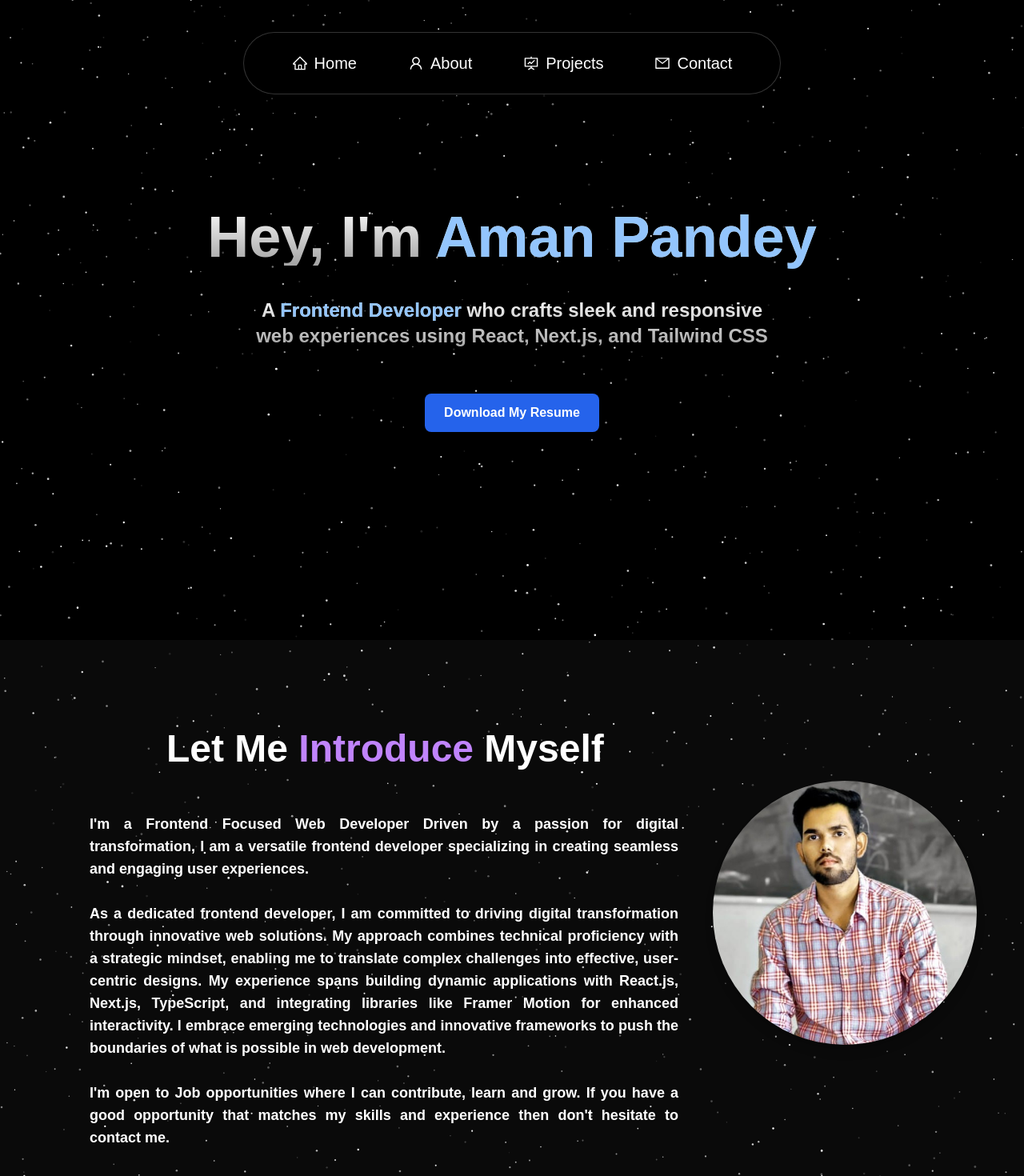
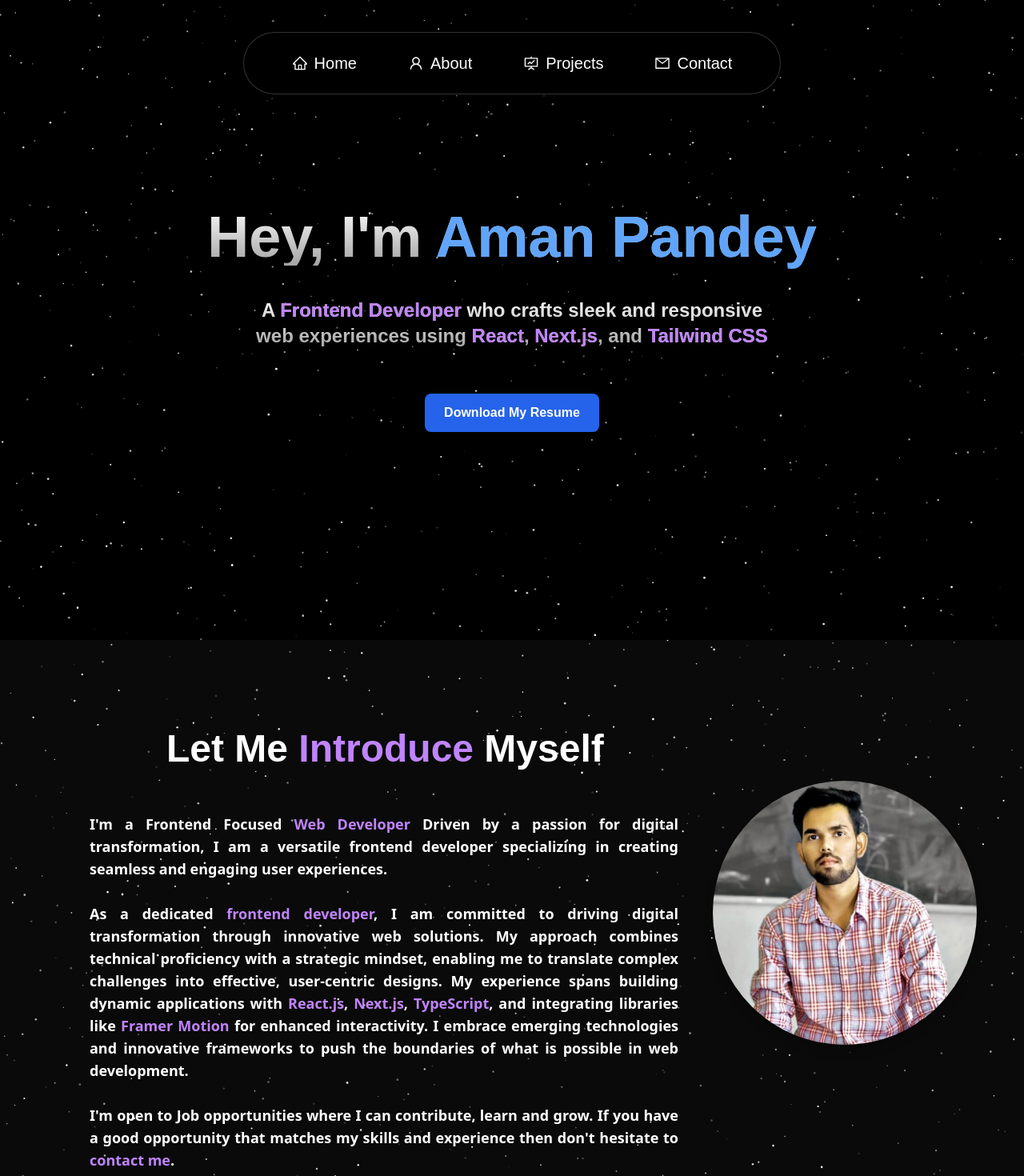
Before and after one commit to amanpandey3956/Portfolio, a Next.js app: page / in a window 1280 px wide. Shown: the top 1470 px of the page at 80% size. Built offline with nearby package versions, Linux system fonts and the light colour scheme.

Commit message:
final push

```diff
--- a/src/app/about/page.tsx
+++ b/src/app/about/page.tsx
@@ -1,5 +1,6 @@
 'use client';
 import React, { useEffect, useState } from "react";
+import { SparklesCore } from '@/components/ui/sparkles';
 import GitHubCalendar from "react-github-calendar";
 import { CgCPlusPlus } from "react-icons/cg";
 import {
@@ -67,6 +68,17 @@ const About = () => {
 
   return (
     <div className="min-h-screen relative bg-gray-100 dark:bg-gray-900 py-12 pt-40 overflow-hidden">
+      <div className="absolute inset-0 w-full h-full">
+        <SparklesCore
+          id="tsparticles-contact"
+          background="transparent"
+          minSize={0.6}
+          maxSize={1.4}
+          particleDensity={100}
+          className="w-full h-full"
+          particleColor="#FFFFFF"
+        />
+      </div>
       <div className="relative z-10 flex justify-center mt-8">
         <div className="border-4 border-purple-200 p-8 rounded-lg max-w-4xl w-full custom-border">
           <div className="flex flex-col md:flex-row justify-between items-center md:items-start gap-16">
--- a/src/app/contact/page.tsx
+++ b/src/app/contact/page.tsx
@@ -72,7 +72,7 @@ function ContactUs() {
         {submitted ? (
           <p className="text-center text-green-500">Thank you! Your message has been sent.</p>
         ) : (
-          <form onSubmit={handleSubmit} className="space-y-4 mt-8">
+          <form onSubmit={handleSubmit} className="space-y-4 text-white mt-8">
             <input
               type="text"
               name="name"
--- a/src/components/Hero.tsx
+++ b/src/components/Hero.tsx
@@ -20,12 +20,12 @@ export function Hero() {
         <h1
           className="mt-20 md:mt-0 text-4xl md:text-7xl font-bold bg-clip-text text-transparent bg-gradient-to-b from-neutral-50 to-neutral-400"
         >
-          Hey, I&apos;m <span className="text-blue-300">Aman Pandey</span>
+          Hey, I&apos;m <span className="text-blue-400">Aman Pandey</span>
         </h1>
         <p
           className="mt-10 text-xl md:text-2xl font-bold bg-clip-text max-w-2xl mx-auto text-transparent bg-gradient-to-b from-neutral-50 to-neutral-400"
         >
-          A <span className="text-blue-300">Frontend Developer</span> who crafts sleek and responsive web experiences using React, Next.js, and Tailwind CSS
+          A <span className="text-purple-400">Frontend Developer</span> who crafts sleek and responsive web experiences using <span className="text-purple-400">React</span>, <span className="text-purple-400">Next.js</span>, and <span className="text-purple-400">Tailwind CSS</span>
         </p>
 
         <div className="relative mt-12 md:mt-14">
--- a/src/components/Hero2.tsx
+++ b/src/components/Hero2.tsx
@@ -21,12 +21,12 @@ export function Hero2() {
           <h1 className="lg:px-0 sm:px-16 md:px-10 mt-32 lg:mt-24 text-5xl font-bold bg-clip-text text-transparent text-white text-center lg:text-left lg:ml-48">
             Let Me <span className="text-purple-400">Introduce</span> Myself
           </h1>
-          <p className="lg:px-0 sm:px-16 md:px-10 mt-16 lg:mt-14 text-lg lg:text-justify font-semibold bg-clip-text text-transparent text-white text-justify lg:ml-24">
-            I&apos;m a Frontend Focused Web Developer Driven by a passion for digital transformation, I am a versatile frontend developer specializing in creating seamless and engaging user experiences.
+          <p className="lg:px-0 sm:px-16 md:px-10 mt-16 lg:mt-14 text-lg lg:text-justify font-semibold font-sans bg-clip-text text-transparent text-white text-justify lg:ml-24">
+            I&apos;m a Frontend Focused <span className="text-purple-400">Web Developer</span> Driven by a passion for digital transformation, I am a versatile frontend developer specializing in creating seamless and engaging user experiences.
             <br /><br />
-            As a dedicated frontend developer, I am committed to driving digital transformation through innovative web solutions. My approach combines technical proficiency with a strategic mindset, enabling me to translate complex challenges into effective, user-centric designs. My experience spans building dynamic applications with React.js, Next.js, TypeScript, and integrating libraries like Framer Motion for enhanced interactivity. I embrace emerging technologies and innovative frameworks to push the boundaries of what is possible in web development.
+            As a dedicated <span className="text-purple-400">frontend developer</span>, I am committed to driving digital transformation through innovative web solutions. My approach combines technical proficiency with a strategic mindset, enabling me to translate complex challenges into effective, user-centric designs. My experience spans building dynamic applications with <span className="text-purple-400">React.js</span>, <span className="text-purple-400">Next.js</span>, <span className="text-purple-400">TypeScript</span>, and integrating libraries like <span className="text-purple-400">Framer Motion</span> for enhanced interactivity. I embrace emerging technologies and innovative frameworks to push the boundaries of what is possible in web development.
             <br /><br />
-            I&apos;m open to Job opportunities where I can contribute, learn and grow. If you have a good opportunity that matches my skills and experience then don&apos;t hesitate to contact me.
+            I&apos;m open to Job opportunities where I can contribute, learn and grow. If you have a good opportunity that matches my skills and experience then don&apos;t hesitate to <span className="text-purple-400">contact me</span>.
           </p>
         </div>
 
```
